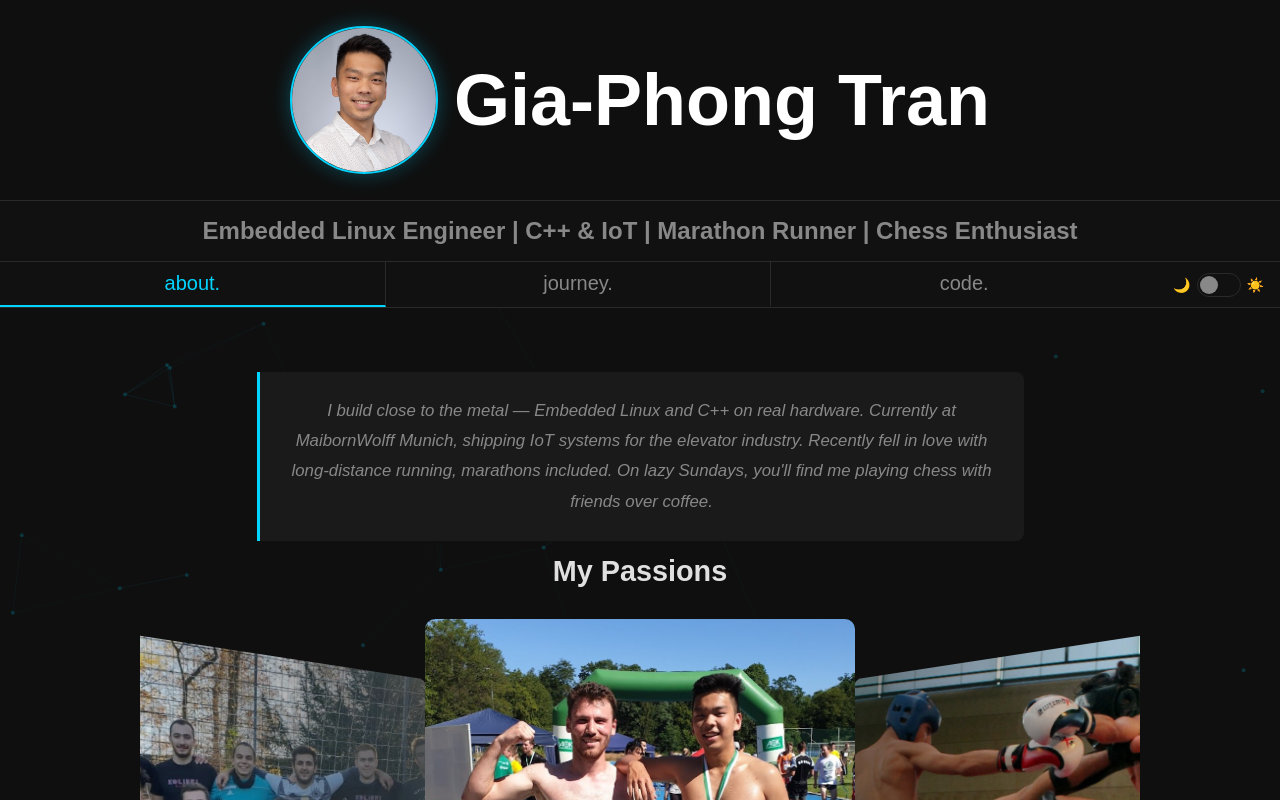
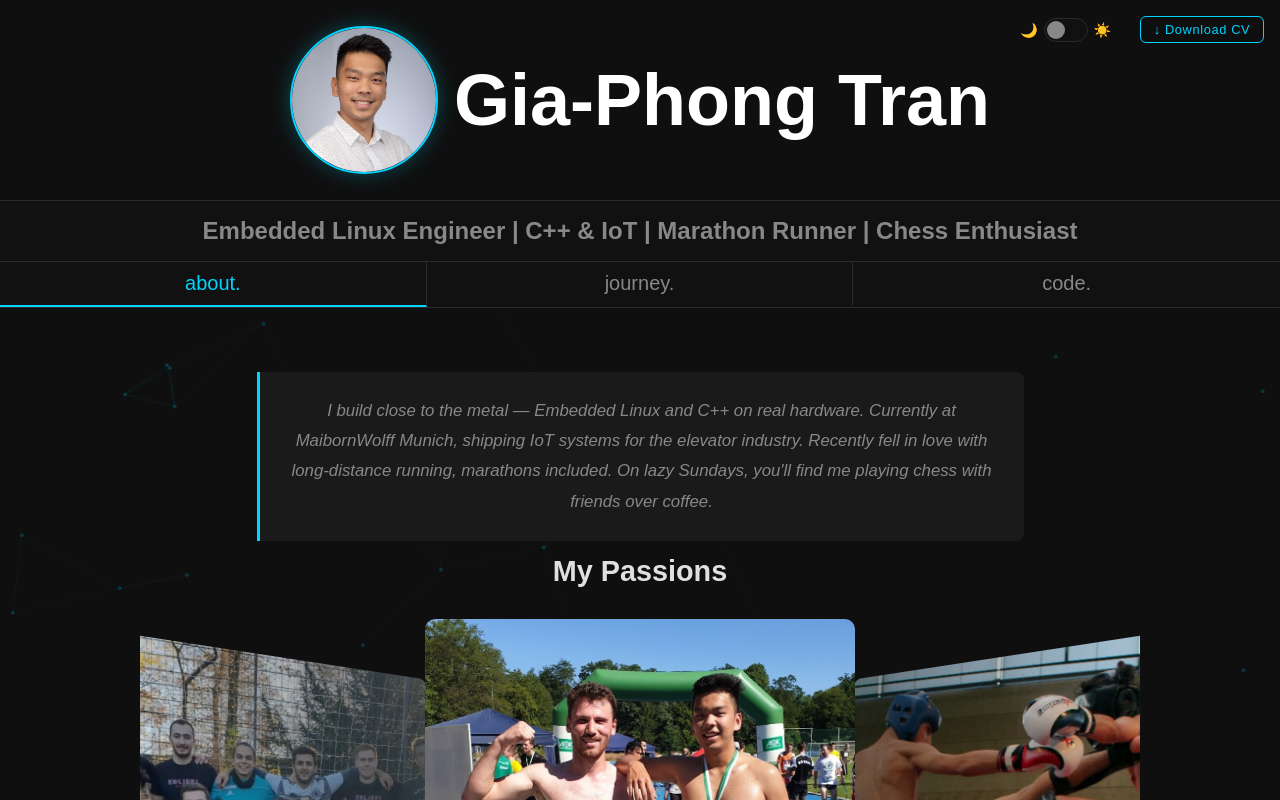
Before and after one commit to G-Phong/g-phong.github.io, a React (Create React App) app: page / in a window 1280 px wide. Shown: the top 800 px of the page. Built offline with nearby package versions, Linux system fonts and the light colour scheme.

Commit message:
Fix #16: CV download button + theme toggle in header top-right corner

```diff
--- a/src/App.js
+++ b/src/App.js
@@ -35,12 +35,10 @@ function App() {
   return (
     <div>
       <ParticlesBackground isDark={isDark} />
-      <Header />
+      <Header isDark={isDark} toggleTheme={toggleTheme} />
       <Navigation
         content={content}
         handleButtonClick={handleButtonClick}
-        isDark={isDark}
-        toggleTheme={toggleTheme}
       />
       <Content content={content} />
     </div>
--- a/src/components/Header.css
+++ b/src/components/Header.css
@@ -56,6 +56,33 @@
   transition: background-color 0.3s, color 0.3s;
 }
 
+.header-actions {
+  position: absolute;
+  top: 1em;
+  right: 1em;
+  display: flex;
+  align-items: center;
+  gap: 0.8em;
+}
+
+.cv-download-btn {
+  display: inline-block;
+  padding: 0.4em 1em;
+  border: 1px solid var(--accent);
+  color: var(--accent);
+  border-radius: 6px;
+  text-decoration: none;
+  font-size: 0.8em;
+  letter-spacing: 0.05em;
+  transition: background-color 0.2s, color 0.2s;
+  white-space: nowrap;
+}
+
+.cv-download-btn:hover {
+  background-color: var(--accent);
+  color: var(--bg-primary);
+}
+
 @media only screen and (max-width: 768px) {
   .header-container {
     flex-direction: column;
@@ -74,6 +101,17 @@
     height: 16vh;
   }
 
+  .header-actions {
+    top: 0.6em;
+    right: 0.6em;
+    gap: 0.5em;
+  }
+
+  .cv-download-btn {
+    font-size: 0.7em;
+    padding: 0.3em 0.7em;
+  }
+
   .subtitle {
     font-size: 0.8em;
     padding: 1vh 3vw;
--- a/src/components/Header.jsx
+++ b/src/components/Header.jsx
@@ -1,13 +1,24 @@
-import React from "react";
-
 import "./Header.css";
 
 import img_phong_portrait from "../assets/phong_portrait.jpg";
 
-function Header() {
+function Header({ isDark, toggleTheme }) {
   return (
     <div>
       <div className="header-container">
+        <div className="header-actions">
+          <div className="theme-switch-wrapper">
+            <span className="theme-label">🌙</span>
+            <label className="theme-switch">
+              <input type="checkbox" checked={!isDark} onChange={toggleTheme} />
+              <span className="theme-slider"></span>
+            </label>
+            <span className="theme-label">☀️</span>
+          </div>
+          <a href="/CV_2026_Tran.pdf" download className="cv-download-btn">
+            ↓ Download CV
+          </a>
+        </div>
         <div className="testimonial-container">
           <img
             src={img_phong_portrait}
--- a/src/components/Navigation.jsx
+++ b/src/components/Navigation.jsx
@@ -1,4 +1,4 @@
-const Navigation = ({ content, handleButtonClick, isDark, toggleTheme }) => {
+const Navigation = ({ content, handleButtonClick }) => {
   return (
     <div className="navigation-bar">
       <div className="buttons-container">
@@ -21,14 +21,6 @@ const Navigation = ({ content, handleButtonClick, isDark, toggleTheme }) => {
           code.
         </button>
       </div>
-      <div className="theme-switch-wrapper">
-        <span className="theme-label">🌙</span>
-        <label className="theme-switch">
-          <input type="checkbox" checked={!isDark} onChange={toggleTheme} />
-          <span className="theme-slider"></span>
-        </label>
-        <span className="theme-label">☀️</span>
-      </div>
     </div>
   );
 };
```
Also changed, not shown: 1 other file (tests, documents, lock files or other folders).
